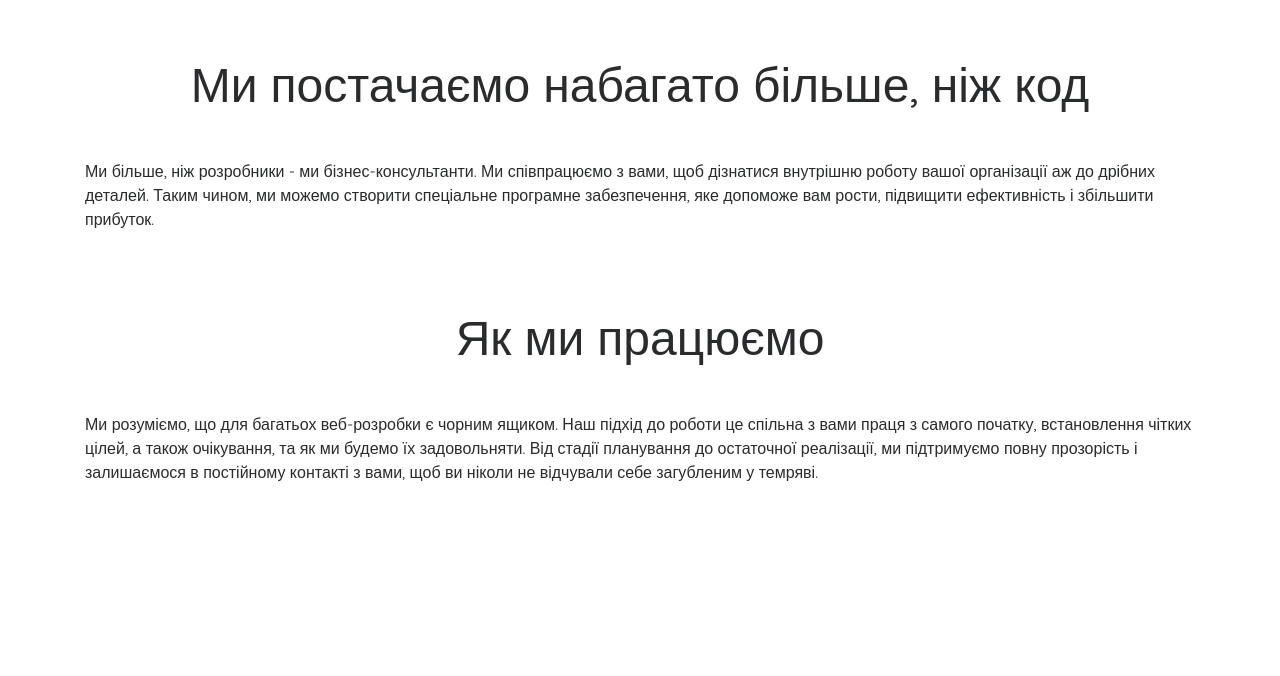
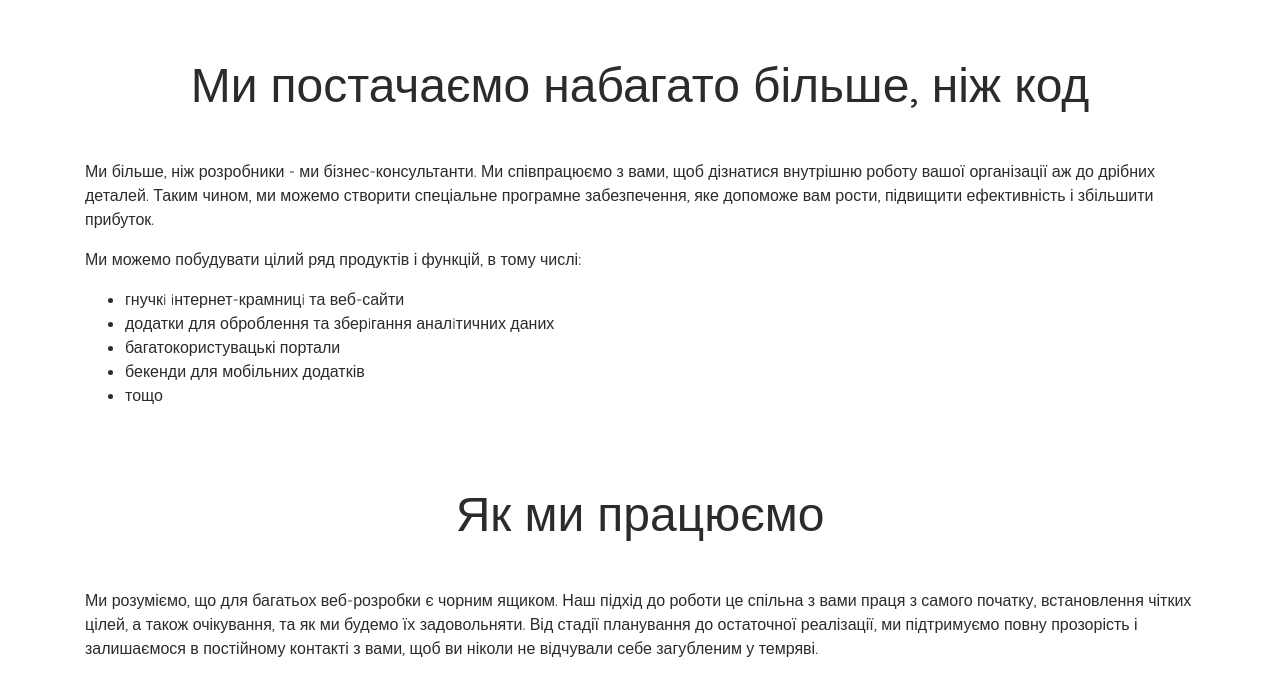
Before and after one commit to sinnerion/artikus.github.io, a plain HTML site: page index.html in a window 1280 px wide. Shown: the part 862-1538 px from the top of the page. Before the commit the page ends 1362 px from the top, so only its background shows below. Drawn offline with nearby package versions, Linux system fonts and the light colour scheme; a script that the page names is missing; a web font is replaced by a local one.

Commit message:
Update How It Works section

```diff
--- a/index.html
+++ b/index.html
@@ -60,6 +60,14 @@
         <p>Ми більше, ніж розробники - ми бізнес-консультанти. Ми співпрацюємо з вами, щоб дізнатися внутрішню роботу
           вашої організації аж до дрібних деталей. Таким чином, ми можемо створити спеціальне програмне забезпечення,
           яке допоможе вам рости, підвищити ефективність і збільшити прибуток.</p>
+        <p>Ми можемо побудувати цілий ряд продуктів і функцій, в тому числі:</p>
+        <ul>
+          <li>гнучкi iнтернет-крамницi та веб-сайти</li>
+          <li>додатки для оброблення та зберiгання аналiтичних даних</li>
+          <li>багатокористувацькі портали</li>
+          <li>бекенди для мобільних додатків</li>
+          <li>тощо</li>
+        </ul>
       </div>
     </div>
   </div>
```
